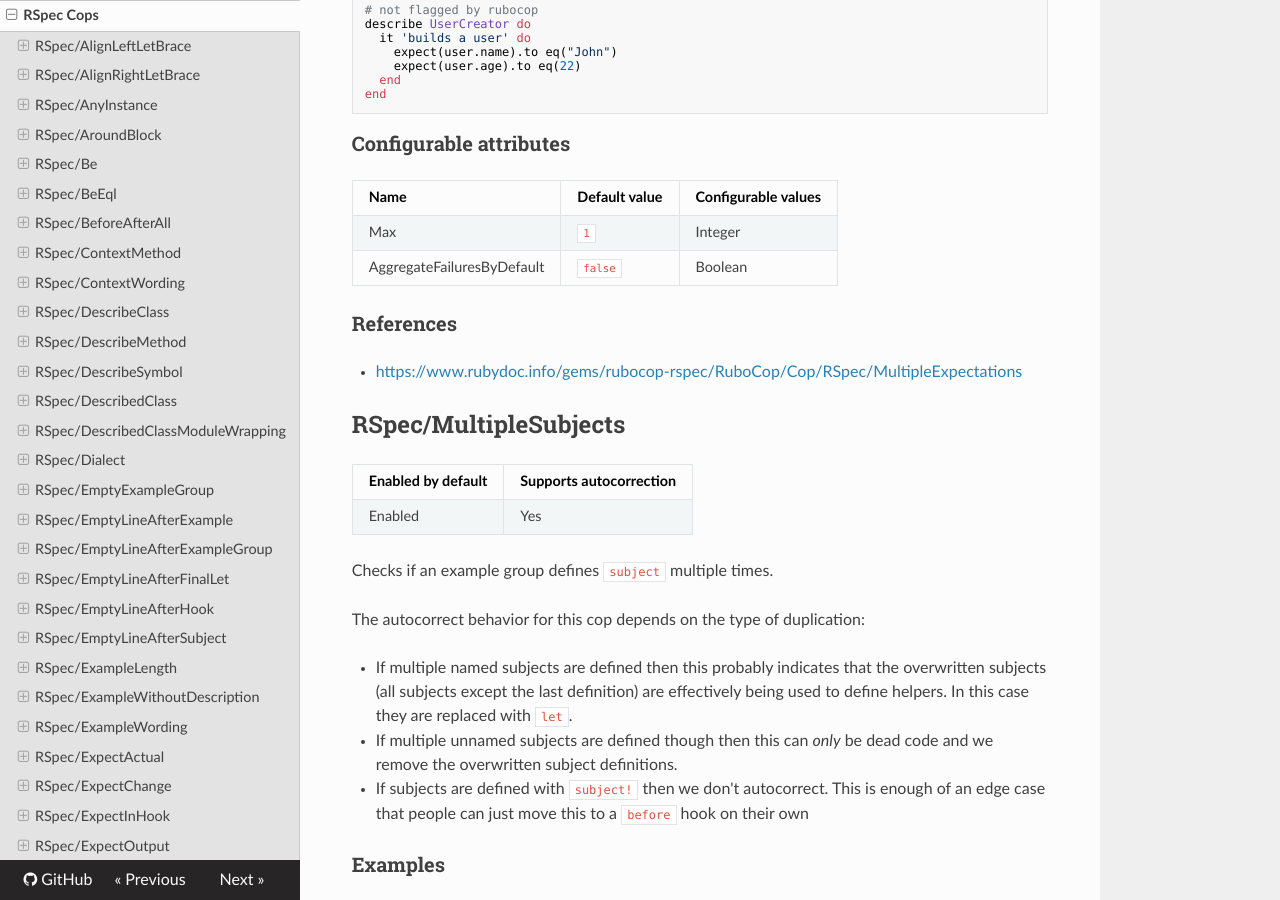
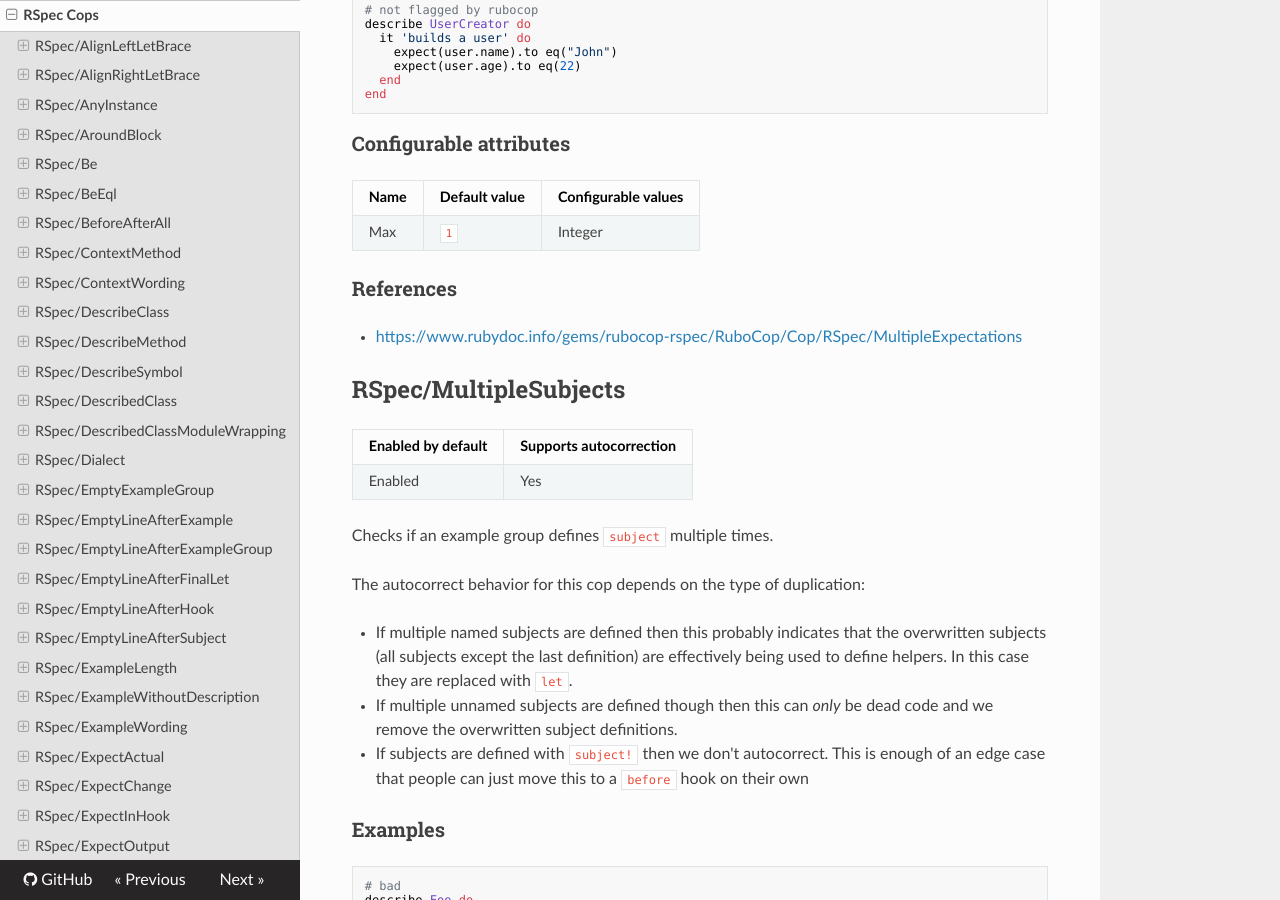
Before and after one commit to rubocop/rubocop-rspec, an MkDocs documentation site: the page built from manual/cops_rspec.md, in a window 1280 px wide and 900 px high, scrolled down 39474 px. Built offline with MkDocs 1.6.1, drawn with Linux system fonts in a browser that asks for light colours; nearby versions of some CDN libraries; old or Windows-style settings are respelled for this version of MkDocs.

Commit message:
Remove already removed `AggregateFailuresByDefault` from default.yml
`AggregateFailuresByDefault` option of `MultipleExpectations` has been
removed in #760.

```diff
--- a/manual/cops_rspec.md
+++ b/manual/cops_rspec.md
@@ -2058,7 +2058,6 @@ end
 Name | Default value | Configurable values
 --- | --- | ---
 Max | `1` | Integer
-AggregateFailuresByDefault | `false` | Boolean
 
 ### References
 
```
Also changed, not shown: 1 other file.
